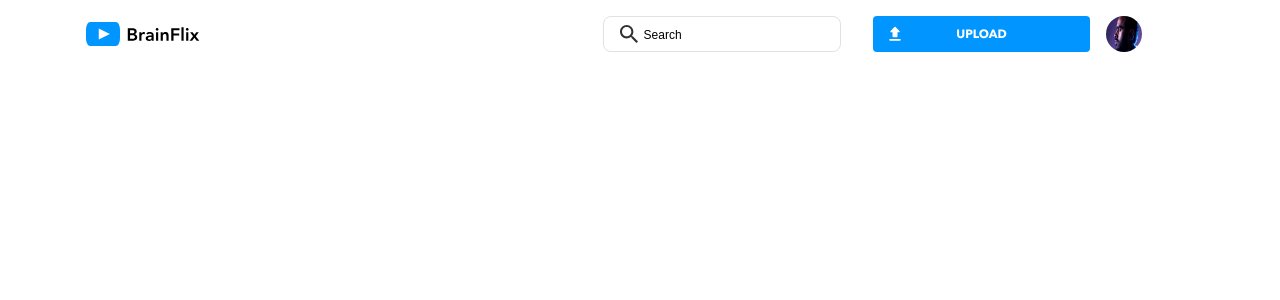
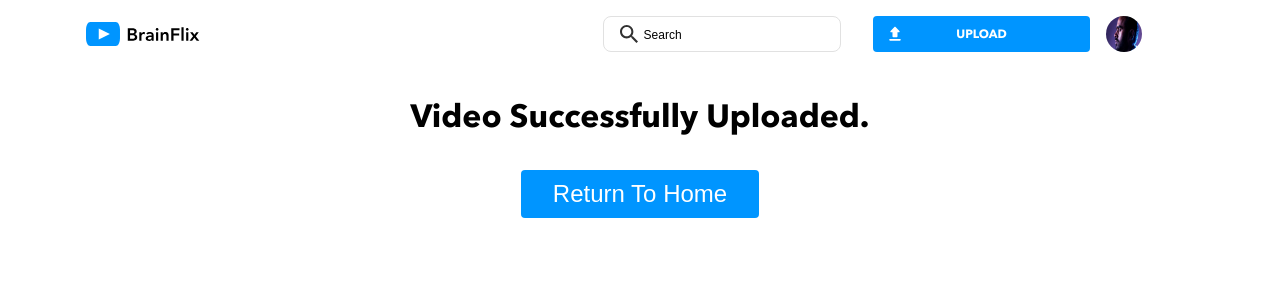
Before and after one commit to rideoutm/michael-rideout-brainflix, a React (Create React App) app: page /UploadComp in a window 1280 px wide. Before the commit this address had no page. Shown: the top 300 px of the page. Built offline with nearby package versions, Linux system fonts and the light colour scheme.

Commit message:
add upload redirection page

```diff
--- a/src/App.js
+++ b/src/App.js
@@ -1,6 +1,7 @@
 import Header from "./components/Header/Header";
 import HomePage from "./pages/HomePage/HomePage";
 import Upload from "./pages/Upload/Upload";
+import UploadComplete from "./components/UploadComp/UploadComplete";
 
 import { BrowserRouter, Routes, Route } from "react-router-dom";
 
@@ -14,6 +15,7 @@ function App() {
         <Header />
         <Routes>
           <Route path="/" element={<HomePage />} />
+          <Route path="/UploadComp" element={<UploadComplete />} />
           <Route path="/Upload" element={<Upload />} />
           <Route path="videos/:videoId" element={<MainVideo />} />
         </Routes>
--- a/src/components/MainVideo/MainVideo.js
+++ b/src/components/MainVideo/MainVideo.js
@@ -22,12 +22,14 @@ function MainVideo() {
   // NextVideoList state
   const [videos, setVideos] = useState(null);
 
+  console.log(videos);
   // Get first video
   useEffect(() => {
     const nextVideoListInfo = () => {
       axios
         .get(
-          `https://project-2-api.herokuapp.com/videos/?api_key=e58a42f3-22dc-45d6-9cc7-8dbcdb2b3dfd`
+          // `https://project-2-api.herokuapp.com/videos/?api_key=e58a42f3-22dc-45d6-9cc7-8dbcdb2b3dfd`
+          `http://localhost:8080/videos`
         )
         .then((res) => {
           const videoIdInfo = res.data[0].id;
@@ -49,7 +51,8 @@ function MainVideo() {
     const videoDetailsInfo = () => {
       axios
         .get(
-          `https://project-2-api.herokuapp.com/videos/${videoDetails}?api_key=e58a42f3-22dc-45d6-9cc7-8dbcdb2b3dfd`
+          // `https://project-2-api.herokuapp.com/videos/${videoDetails}?api_key=e58a42f3-22dc-45d6-9cc7-8dbcdb2b3dfd`
+          `http://localhost:8080/videos/${videoDetails}`
         )
         .then((res) => {
           const vidData = res.data;
--- a/src/components/NextVideoList/nextVideoList.scss
+++ b/src/components/NextVideoList/nextVideoList.scss
@@ -54,6 +54,7 @@
   }
 
   &__image {
+    max-width: 7.5rem;
     width: 100%;
     height: 100%;
   }
--- /dev/null
+++ b/src/components/UploadComp/UploadComplete.js
@@ -0,0 +1,21 @@
+import "./uploadcomplete.scss";
+import { Link } from "react-router-dom";
+import HomePage from "../../pages/HomePage/HomePage";
+
+function UploadComplete() {
+  return (
+    <>
+      <div className="upload-complete">
+        <h1 className="upload-complete__header">
+          Video Successfully Uploaded.
+        </h1>
+
+        <Link className="upload-complete__btn-cont" to="/" element={HomePage}>
+          <button className="upload-complete__btn">Return To Home</button>
+        </Link>
+      </div>
+    </>
+  );
+}
+
+export default UploadComplete;
--- /dev/null
+++ b/src/components/UploadComp/uploadcomplete.scss
@@ -0,0 +1,36 @@
+@use "../../styles/partials/mixins" as *;
+@use "../../styles/partials/typography" as *;
+@use "../../styles/partials/utilities" as *;
+
+.upload-complete {
+  padding: 2rem 2rem 0 2rem;
+  display: flex;
+  justify-content: center;
+  align-items: center;
+  flex-direction: column;
+  //   . &__header {
+  //   }
+
+  &__header {
+    text-align: center;
+  }
+
+  &__btn-cont {
+    width: inherit;
+    margin: auto;
+  }
+  &__btn {
+    margin-top: 2rem;
+    padding: 0 2rem;
+    background: $BrainFlix-blue;
+    width: 100%;
+    color: #fff;
+    font-size: 1.5rem;
+    border: none;
+    border-radius: 4px;
+    height: 3rem;
+    &:hover {
+      background: $BrainFlix-DarkBlue;
+    }
+  }
+}
--- a/src/pages/Upload/Upload.js
+++ b/src/pages/Upload/Upload.js
@@ -1,11 +1,31 @@
 import "./upload.scss";
-import { Link } from "react-router-dom";
+import { Link, useNavigate } from "react-router-dom";
 import HomePage from "../HomePage/HomePage";
 import bikeImage from "../../Assets/Images/Upload-video-preview.jpg";
+import UploadComplete from "../../components/UploadComp/UploadComplete";
+import axios from "axios";
 
 function Upload() {
+  let navigate = useNavigate();
+  const btnClick = (e) => {
+    e.preventDefault();
+    const title = e.target.titlebox.value;
+    const textarea = e.target.textarea.value;
+
+    let newVideo = {
+      title: title,
+      description: textarea,
+    };
+
+    axios.post("http://localhost:8080/", newVideo).then((res) => {
+      if (res.status >= 200 && res.status < 300) {
+        navigate("/UploadComp", { replace: true });
+      }
+    });
+  };
+
   return (
-    <div className="Upload__container">
+    <form onSubmit={btnClick} className="Upload__container">
       <hr className="Upload__divider" />
       <div className="Upload__header">Upload Video</div>
       <hr className="Upload__divider-top" />
@@ -26,6 +46,7 @@ function Upload() {
             className="Upload__video-title"
             type="text"
             placeholder="Add a title to your video"
+            name="titlebox"
           />
           <label
             className="Upload__description-label"
@@ -38,21 +59,25 @@ function Upload() {
             className="Upload__video-description"
             type="text"
             placeholder="Add a description to your video"
+            name="textarea"
           />
         </div>
       </div>
       <hr className="Upload__divider-bottom" />
       <div className="Upload__btn-container">
         <div className="Upload__publish-container">
+          {/* <Link to="/UploadComp" element={UploadComplete}> */}
           <button className="Upload__publish">PUBLISH</button>
+          {/* </Link> */}
         </div>
+
         <div className="Upload__cancel-container">
           <Link to="/" element={HomePage}>
             <button className="Upload__cancel">CANCEL</button>
           </Link>
         </div>
       </div>
-    </div>
+    </form>
   );
 }
 
```
